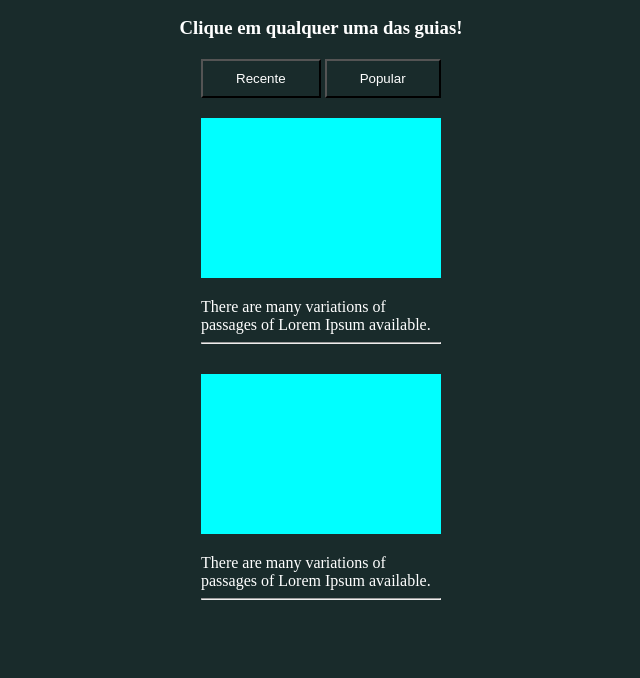
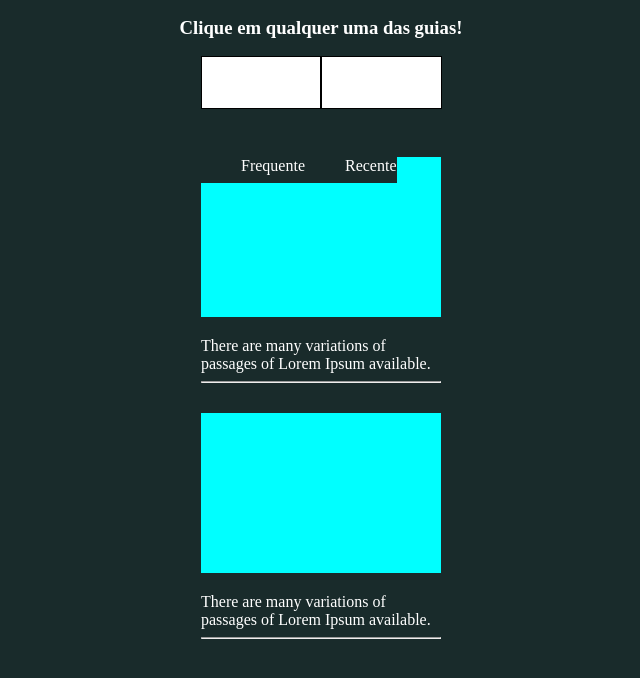
Before and after one commit to DanielMarquesz/30-dias-de-CSS, a plain HTML site: page dia04/index.html in a window 1280 px wide. Shown: the part 60-738 px from the top of the page, without its empty margins (319-959 px from the left). Drawn offline with Linux system fonts and the light colour scheme.

Commit message:
:turtle: Posicionamento dos items

```diff
--- a/dia04/index.html
+++ b/dia04/index.html
@@ -16,10 +16,14 @@
         <div class="container">
 
             <div>
-                <nav>
-                    <button>Recente</button>
-                    <button>Popular</button>
+                <nav class="links-positions">
+                    <a href="#" class="links-changes"></a>
+                    <a href="#" class="links-changes"></a>
                 </nav>
+            </div>
+            <div class="help-rt">
+                <p class="muda">Frequente</p>
+                <p class="muda">Recente</p>
             </div>
 
             <div class="section1">
--- a/dia04/style.css
+++ b/dia04/style.css
@@ -36,9 +36,23 @@ p{
     margin-bottom: 8px;
 }
 
-button{
-    border: 1px transparent black;
-    background-color: ;
-    padding: 10px 33px 10px 33px;
-    margin-bottom: 20px;
+.links-changes {
+    background-color: #fff;
+    padding: .1rem .6rem 2rem 6.8rem;
+    border: 1px solid black;
 }
+
+.links-positions{
+    margin-bottom: 5rem;
+}
+
+.help-rt{
+    display: flex;
+    align-content: space-around;
+    position: absolute;
+}
+
+.muda{
+    margin-left: 2.5rem;
+    text-align: ;
+}
```
